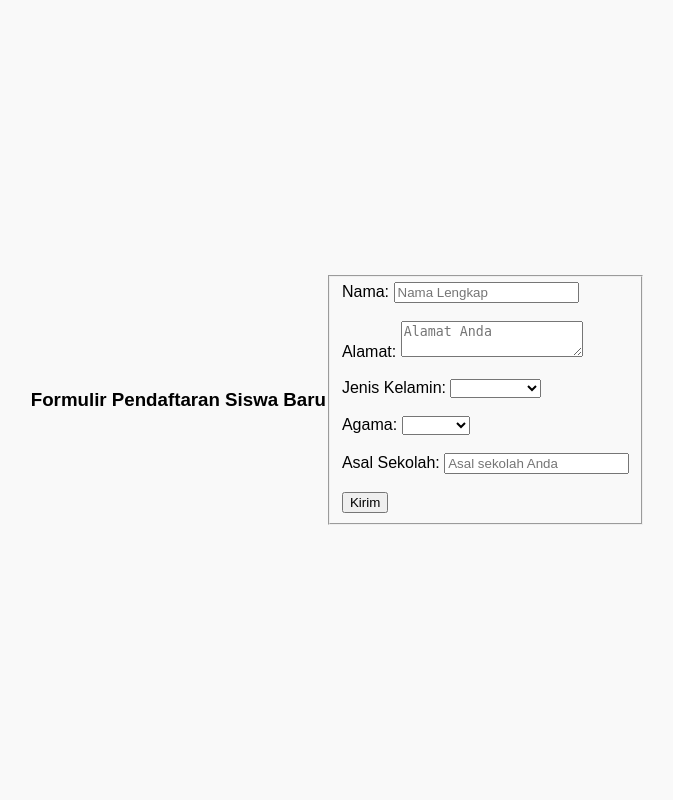
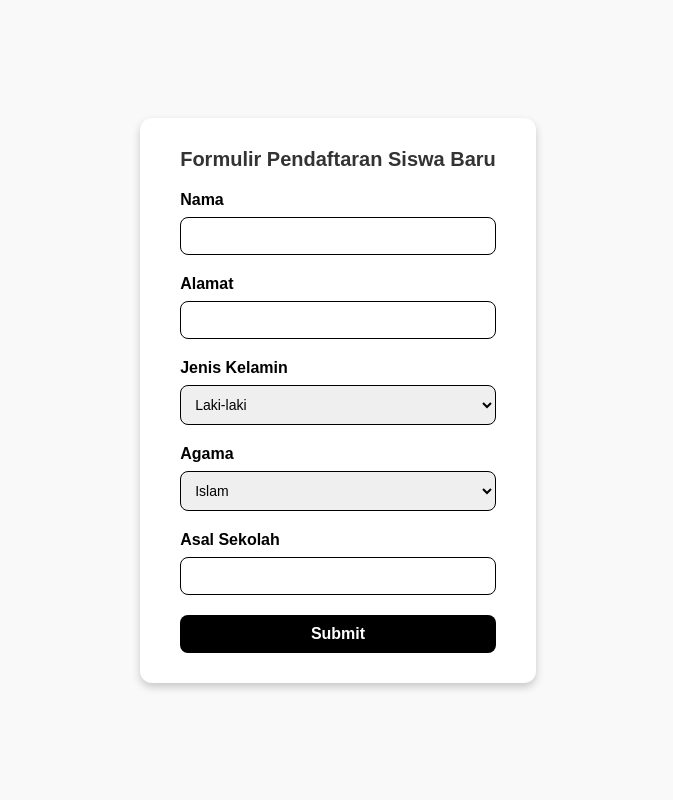
Before and after one commit to birugh/php-crud, a PHP site: page /form-daftar.php in a window 1280 px wide. Shown: the whole page, without its empty margins (302-975 px from the left). Run offline with PHP 8.4, Linux system fonts and the light colour scheme.

Commit message:
Membuat style di form-daftar.php

```diff
--- a/form-daftar.php
+++ b/form-daftar.php
@@ -1,39 +1,38 @@
 <!DOCTYPE html>
-<html lang="en">
+<html>
 <head>
-    <meta charset="UTF-8">
-    <meta name="viewport" content="width=device-width, initial-scale=1.0">
-    <title>Formulir Pendaftaran Siswa Baru | SMK RPL</title>
-    <link rel="stylesheet" type="text/css" href="style.css">
+    <title>Formulir Pendaftaran Siswa Baru</title>
+    <link rel="stylesheet" href="style.css">
 </head>
 <body>
-    <header>
+    <form action="proses-pendaftaran.php" method="POST">
         <h3>Formulir Pendaftaran Siswa Baru</h3>
-    </header>
-    <form action="proses-pendaftaran.php" method="post">
-        <fieldset>
-            <label for="nama">Nama:</label>
-            <input type="text" name="nama" placeholder="Nama Lengkap" require><br><br>
-            <label for="alamat">Alamat:</label>
-            <textarea name="alamat" id="alamat" placeholder="Alamat Anda"></textarea><br><br>
-            <label for="jenisKelamin">Jenis Kelamin:</label>
-            <select name="jenisKelamin" id="jenisKelamin">
-                <option disabled selected></option>
-                <option value="Laki-laki">Laki - Laki</option>
-                <option value="Perempuan">Perempuan</option>
-            </select><br><br>
-            <label for="agama">Agama:</label>
-            <select name="agama" id="agama">
-                <option disabled selected></option>
-                <option>Islam</option>
-                <option>Kristen</option>
-                <option>Hindu</option=>
-                <option>Buddha</option=>
-            </select><br><br>
-            <label for="asalSekolah">Asal Sekolah:</label>
-            <input type="text" name="asalSekolah" id="asalSekolah" placeholder="Asal sekolah Anda" require><br><br>
-            <input type="submit" name="btnSubmit" id="btnSubmit" value="Kirim">
-        </fieldset>
+
+        <label for="nama">Nama</label>
+        <input type="text" name="nama" id="nama" required>
+
+        <label for="alamat">Alamat</label>
+        <input type="text" name="alamat" id="alamat" required>
+
+        <label for="jenis_kelamin">Jenis Kelamin</label>
+        <select name="jenis_kelamin" id="jenis_kelamin" required>
+            <option value="Laki-laki">Laki-laki</option>
+            <option value="Perempuan">Perempuan</option>
+        </select>
+
+        <label for="agama">Agama</label>
+        <select name="agama" id="agama" required>
+            <option value="Islam">Islam</option>
+            <option value="Kristen">Kristen</option>
+            <option value="Hindu">Hindu</option>
+            <option value="Budha">Budha</option>
+            <option value="Lainnya">Lainnya</option>
+        </select>
+
+        <label for="sekolah_asal">Asal Sekolah</label>
+        <input type="text" name="sekolah_asal" id="sekolah_asal" required>
+
+        <button type="submit">Submit</button>
     </form>
 </body>
 </html>
--- a/style.css
+++ b/style.css
@@ -1,4 +1,15 @@
-/* style.css */
+* {
+    margin: 0;
+    padding: 0;
+    box-sizing: border-box;
+}
+
+h3 {
+    font-size: 24px;
+    color: #333;
+    margin-bottom: 30px;
+}
+
 body {
     font-family: Arial, sans-serif;
     background-color: #f9f9f9;
@@ -15,12 +26,68 @@ header {
 }
 
 .container {
+    width: 100%;
+    max-width: 500px;
     background-color: #fff;
     border: 1px solid #000;
     border-radius: 12px;
     padding: 20px 40px;
     box-shadow: 0 4px 8px rgba(0, 0, 0, 0.2);
     text-align: center;
+}
+
+.card {
+    background-color: #f5f5f5;
+    border-radius: 8px;
+    padding: 30px;
+    box-shadow: 0 2px 4px rgba(0, 0, 0, 0.1);
+    text-align: center;
+}
+
+h3 {
+    font-size: 24px;
+    color: #333;
+    margin-bottom: 30px;
+}
+
+.button-group {
+    display: flex;
+    flex-direction: column;
+    gap: 10px;
+}
+
+.btn {
+    display: inline-block;
+    padding: 12px 20px;
+    background-color: #000;
+    color: #fff;
+    text-decoration: none;
+    border-radius: 5px;
+    font-size: 16px;
+    transition: background-color 0.3s ease;
+}
+
+.btn:hover {
+    background-color: #333;
+}
+
+.status-message {
+    margin-top: 20px;
+    padding: 15px;
+    border-radius: 5px;
+    text-align: center;
+}
+
+.success {
+    background-color: #d4edda;
+    color: #155724;
+    border: 1px solid #c3e6cb;
+}
+
+.error {
+    background-color: #f8d7da;
+    color: #721c24;
+    border: 1px solid #f5c6cb;
 }
 
 .container h3 {
@@ -45,3 +112,54 @@ header {
 .container a:hover {
     background-color: #333;
 }
+
+form {
+    background-color: #fff;
+    padding: 30px 40px;
+    border-radius: 12px;
+    box-shadow: 0 4px 8px rgba(0, 0, 0, 0.2);
+    max-width: 400px;
+    margin: 0 auto;
+}
+
+form h3 {
+    font-size: 20px;
+    font-weight: bold;
+    text-align: center;
+    margin-bottom: 20px;
+}
+
+form label {
+    font-size: 16px;
+    font-weight: bold;
+    display: block;
+    margin-bottom: 8px;
+}
+
+form input[type="text"],
+form select {
+    width: 100%;
+    padding: 10px;
+    margin-bottom: 20px;
+    border: 1px solid #000;
+    border-radius: 8px;
+    font-size: 14px;
+    box-sizing: border-box;
+}
+
+form button {
+    width: 100%;
+    background-color: #000;
+    color: #fff;
+    padding: 10px;
+    border: none;
+    border-radius: 8px;
+    font-size: 16px;
+    font-weight: bold;
+    cursor: pointer;
+    transition: background-color 0.3s;
+}
+
+form button:hover {
+    background-color: #333;
+}
```
